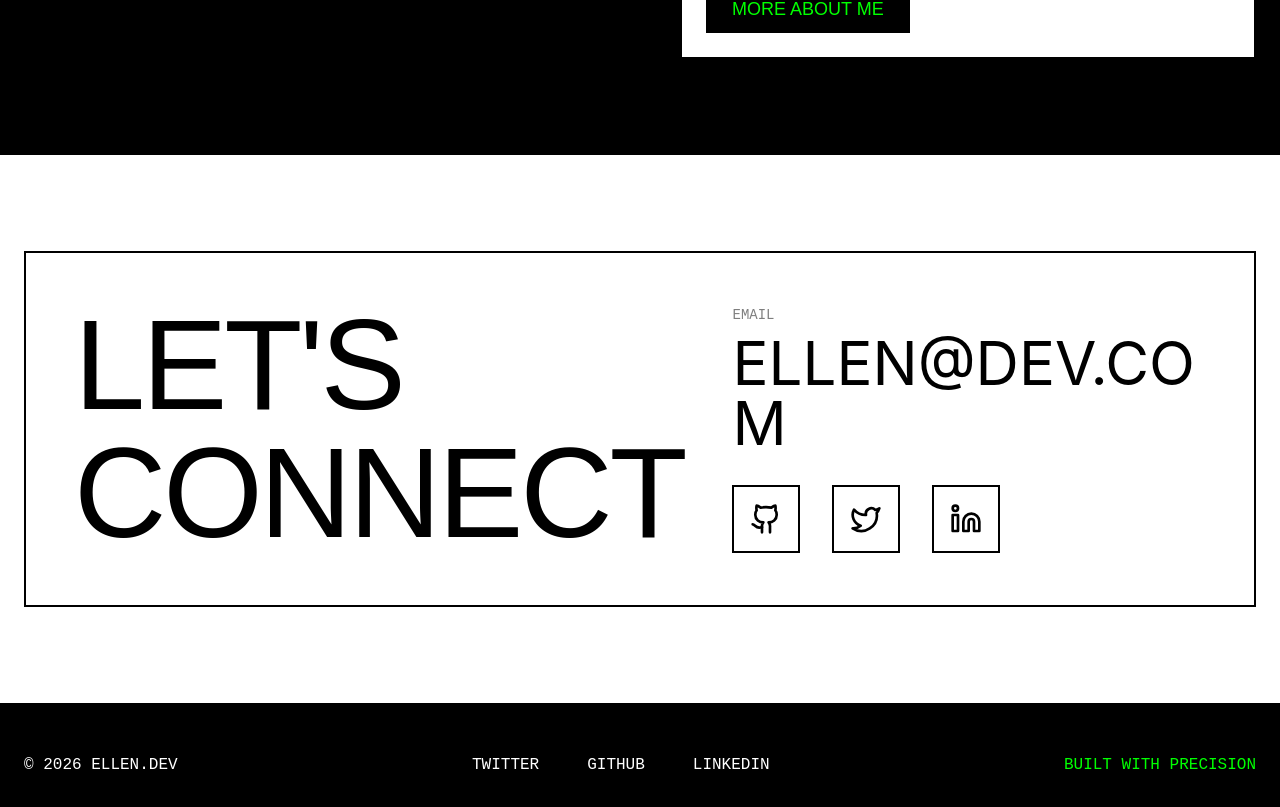
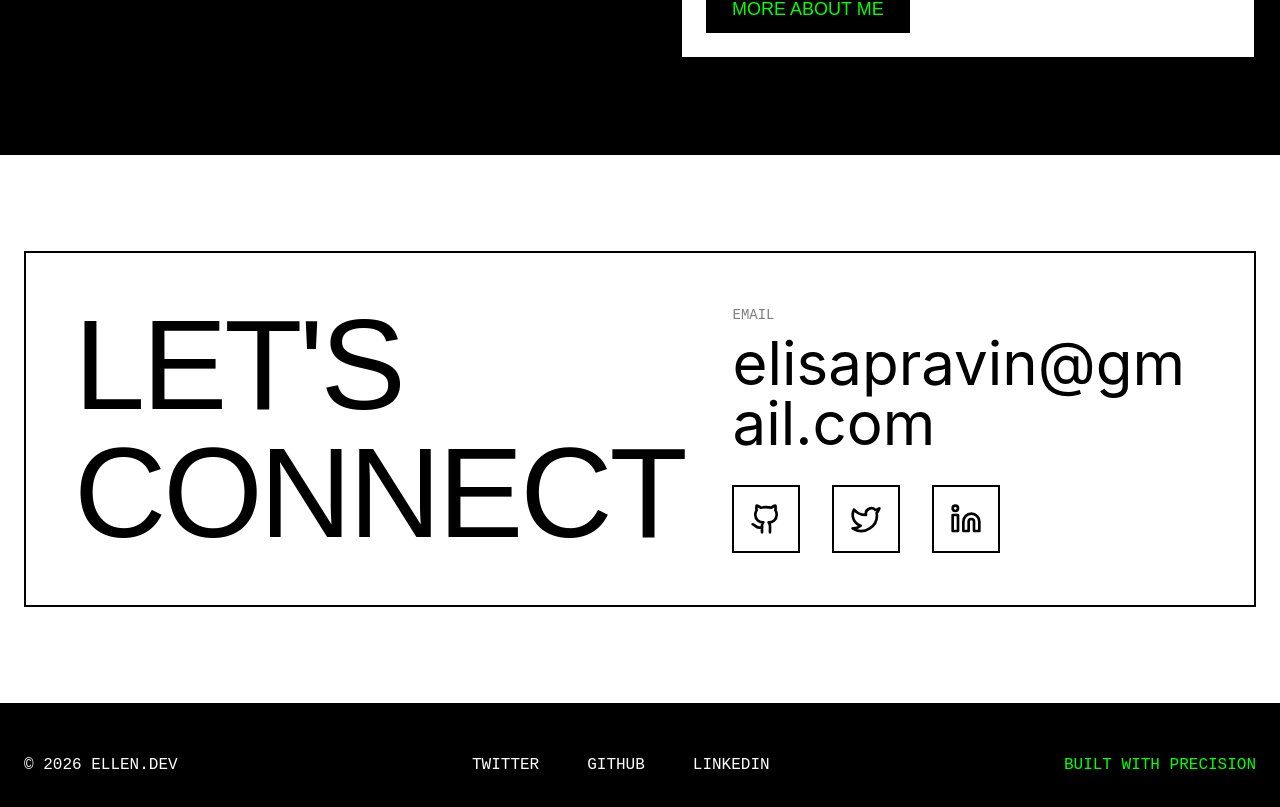
Before and after one commit to Ellen-Iconoclust/falcondev5, a React (Vite) app: page / in a window 1280 px wide. Shown: the part 3085-3892 px from the top of the page. Built offline with nearby package versions, Linux system fonts and the light colour scheme.

Commit message:
Update App.tsx

```diff
--- a/src/App.tsx
+++ b/src/App.tsx
@@ -326,7 +326,7 @@ const Contact = () => (
       <div className="space-y-6 sm:space-y-8 w-full lg:w-auto text-center lg:text-left">
         <div className="flex flex-col gap-2">
           <span className="font-mono uppercase text-xs sm:text-sm opacity-50">Email</span>
-          <a href="mailto:ellen@dev.com" className="text-3xl sm:text-4xl lg:text-6xl hover:text-accent active:text-accent transition-colors break-all">ELLEN@DEV.COM</a>
+          <a href="mailto:ellen@dev.com" className="text-3xl sm:text-4xl lg:text-6xl hover:text-accent active:text-accent transition-colors break-all">elisapravin@gmail.com</a>
         </div>
         <div className="flex gap-4 sm:gap-8 justify-center lg:justify-start">
           {[Github, Twitter, Linkedin].map((Icon, i) => (
```
